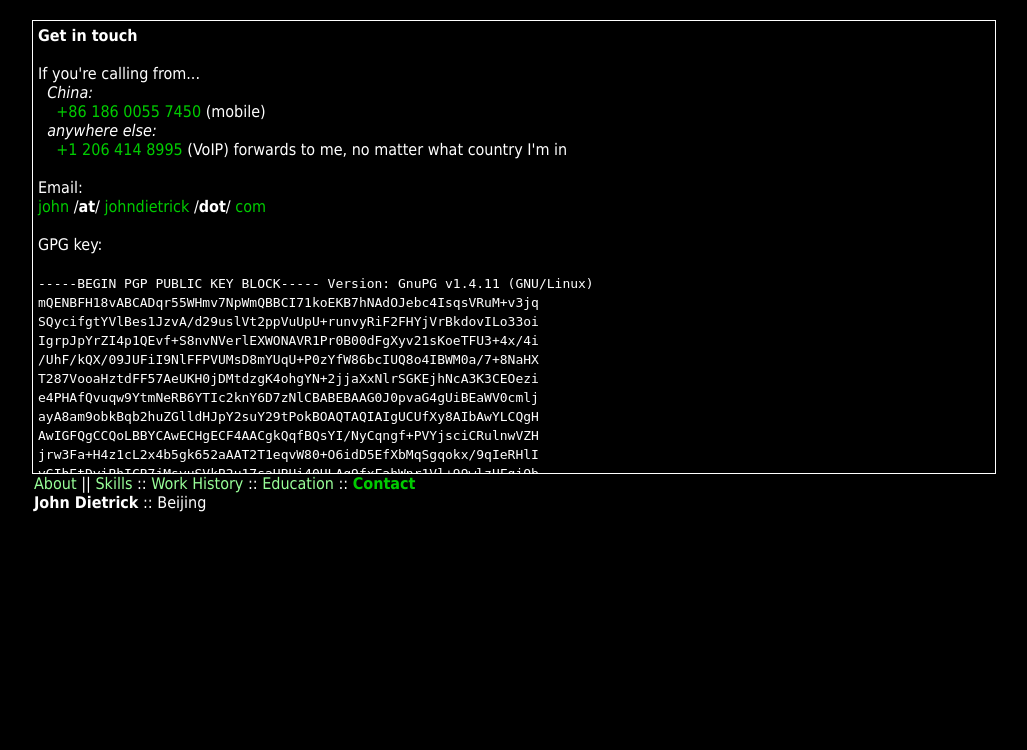
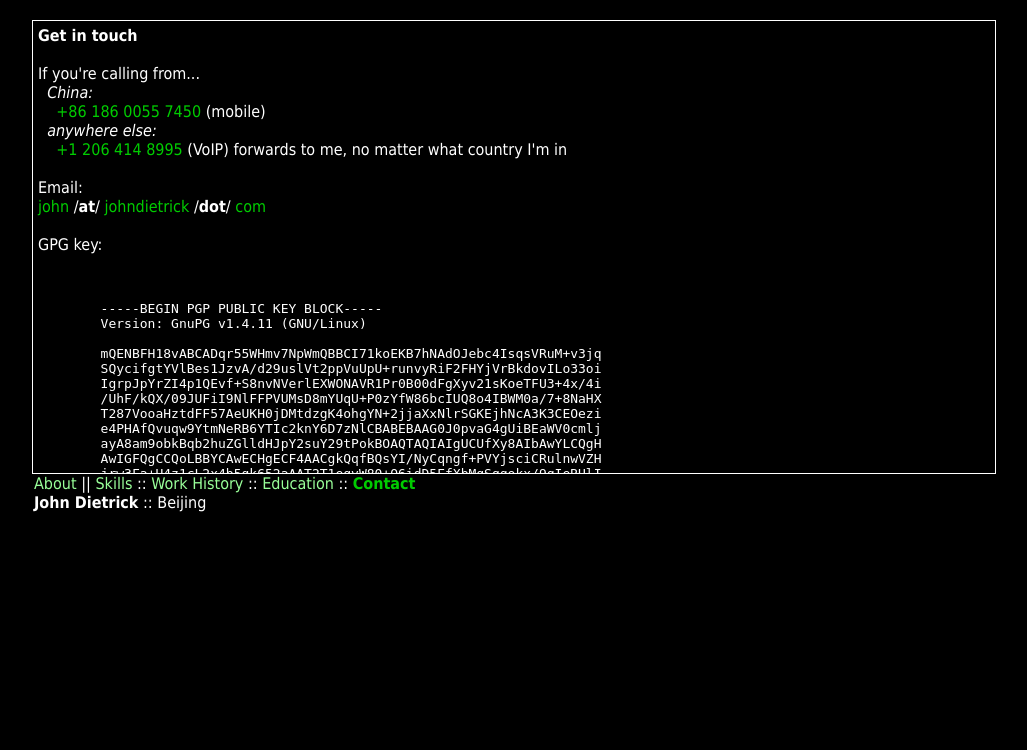
Before and after one commit to jrdietrick/johndietrick.com, a PHP site: page /professional/contact.php in a window 1280 px wide. Shown: the top 750 px of the page, without its empty margins (126-1153 px from the left). Run offline with PHP 8.4, Linux system fonts and the light colour scheme.

Commit message:
Update GPG key

```diff
--- a/professional/contact.php
+++ b/professional/contact.php
@@ -12,7 +12,7 @@ Email:<br/>
 <span style="color: #00CC00">john</span> /<strong>at</strong>/ <span style="color: #00CC00">johndietrick</span> /<strong>dot</strong>/ <span style="color: #00CC00">com</span>
 <br/><br/>
 GPG key:<br/><br/>
-<code>
+<pre class="sourceCode C"><code class="sourceCode C">
         -----BEGIN PGP PUBLIC KEY BLOCK-----
         Version: GnuPG v1.4.11 (GNU/Linux)
 
@@ -43,7 +43,7 @@ GPG key:<br/><br/>
         gr2o4ObgvJdXBFSOE2Yd6Bp4YG/VG0IxHFc+OwFT4Mwpa8bOaR8=
         =IDAi
         -----END PGP PUBLIC KEY BLOCK-----
-</code>
+</code></pre>
 </div>
 </div>
 <?php include "../navbar.php" ?>
```
